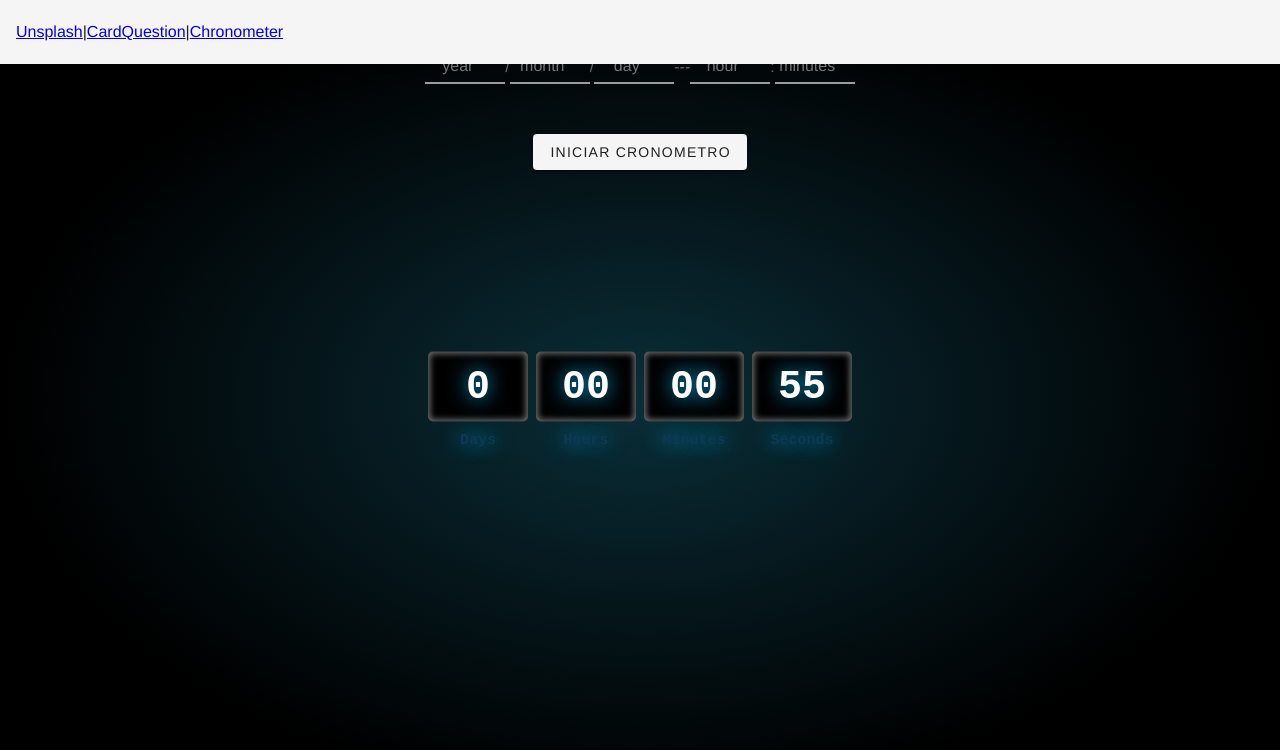
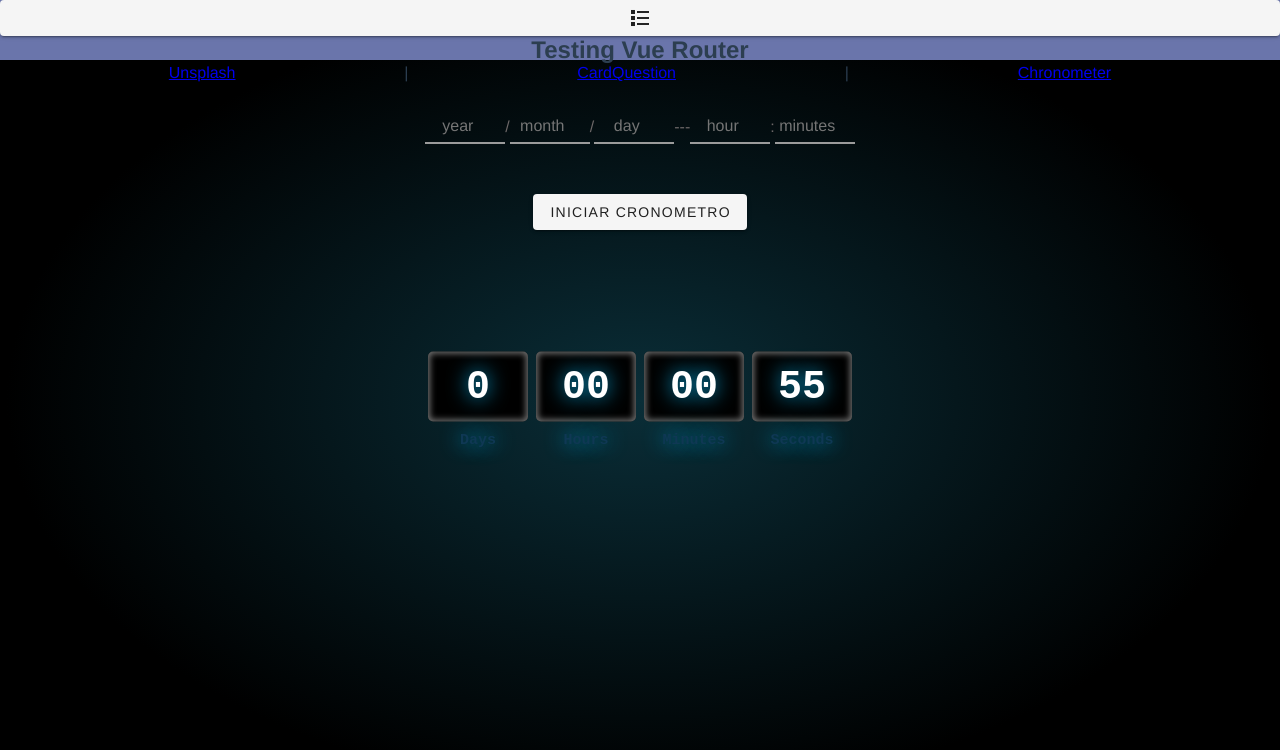
Before and after one commit to DANIELNAHUN/testing-router-vue, a Vue app: page /chronometer in a window 1280 px wide. Shown: the top 750 px of the page. Built offline with nearby package versions, Linux system fonts and the light colour scheme.

Commit message:
test design layout

```diff
--- a/src/layouts/DefaultLayout.vue
+++ b/src/layouts/DefaultLayout.vue
@@ -1,15 +1,14 @@
 <template>
   <div>
-    <v-app-bar
-      absolute
-      color="white"
-      elevate-on-scroll
-      scroll-target="#scrolling-techniques-7"
-    >
+    <div class="router-container">
+      <v-btn><v-icon>mdi-format-list-bulleted-square</v-icon></v-btn>
+      <h2>Testing Vue Router</h2>
+      <div class ="link-container">
       <router-link to="/">Unsplash</router-link> |
       <router-link to="/cardquestion">CardQuestion</router-link> |
       <router-link to="/chronometer">Chronometer</router-link>
-    </v-app-bar>
+      </div>
+    </div>
     <slot></slot>
   </div>
 </template>
@@ -19,4 +18,16 @@ export default {};
 </script>
 
 <style lang="scss" scoped>
+.router-container{
+  display: flex;
+  flex-direction: column;
+  width: 100%;
+  height: 60px;
+  background: #6a75ab;
+}
+.link-container{
+  display: flex;
+  justify-content:space-evenly;
+  align-items: center;
+}
 </style>
```
